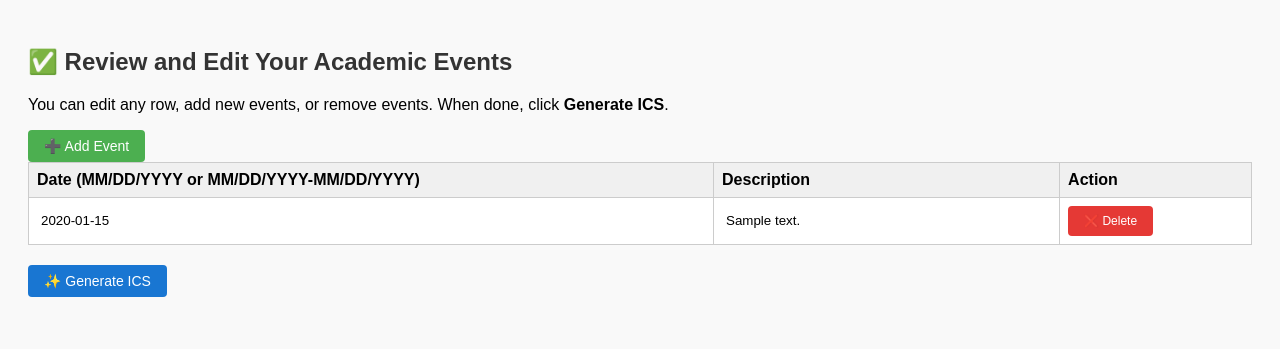
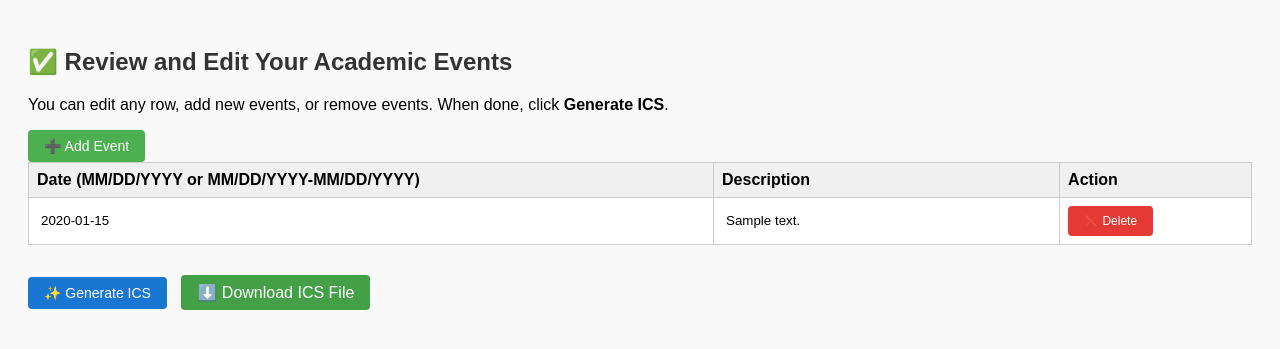
Before and after one commit to Kimiwasadat/icscalenderconverter, a Flask app: template templates/results.html in a window 1280 px wide. Shown: the top 349 px of the page. Run offline with Flask 3, Linux system fonts and the light colour scheme; the template is opened without the code that fills it: most values are stand-ins (such as "Sample title", 1, 10 or a date in 2020).

Commit message:
Update results.html

```diff
--- a/templates/results.html
+++ b/templates/results.html
@@ -31,11 +31,40 @@
       color: white;
       font-size: 12px;
     }
+    .error-box {
+      background-color: #FFEBEE;
+      border: 1px solid #E53935;
+      padding: 10px;
+      margin-bottom: 20px;
+      color: #C62828;
+      border-radius: 4px;
+    }
+    .download-link {
+      display: inline-block;
+      margin-top: 10px;
+      padding: 8px 16px;
+      background-color: #43A047;
+      color: white;
+      text-decoration: none;
+      border-radius: 4px;
+    }
   </style>
 </head>
 <body>
   <h2>✅ Review and Edit Your Academic Events</h2>
   <p>You can edit any row, add new events, or remove events. When done, click <strong>Generate ICS</strong>.</p>
+
+  {% if errors and errors|length > 0 %}
+    <div class="error-box">
+      <strong>❗ Errors detected:</strong>
+      <ul>
+        {% for error in errors %}
+          <li>{{ error }}</li>
+        {% endfor %}
+      </ul>
+      Please correct these and try again.
+    </div>
+  {% endif %}
 
   <form id="eventsForm" method="POST" action="/generate">
     <button type="button" class="add-btn" onclick="addRow()">➕ Add Event</button>
@@ -61,6 +90,9 @@
 
     <div class="controls">
       <button type="submit" class="generate-btn">✨ Generate ICS</button>
+      {% if ics_id %}
+        <a class="download-link" href="/download/{{ ics_id }}">⬇️ Download ICS File</a>
+      {% endif %}
     </div>
   </form>
 
```
